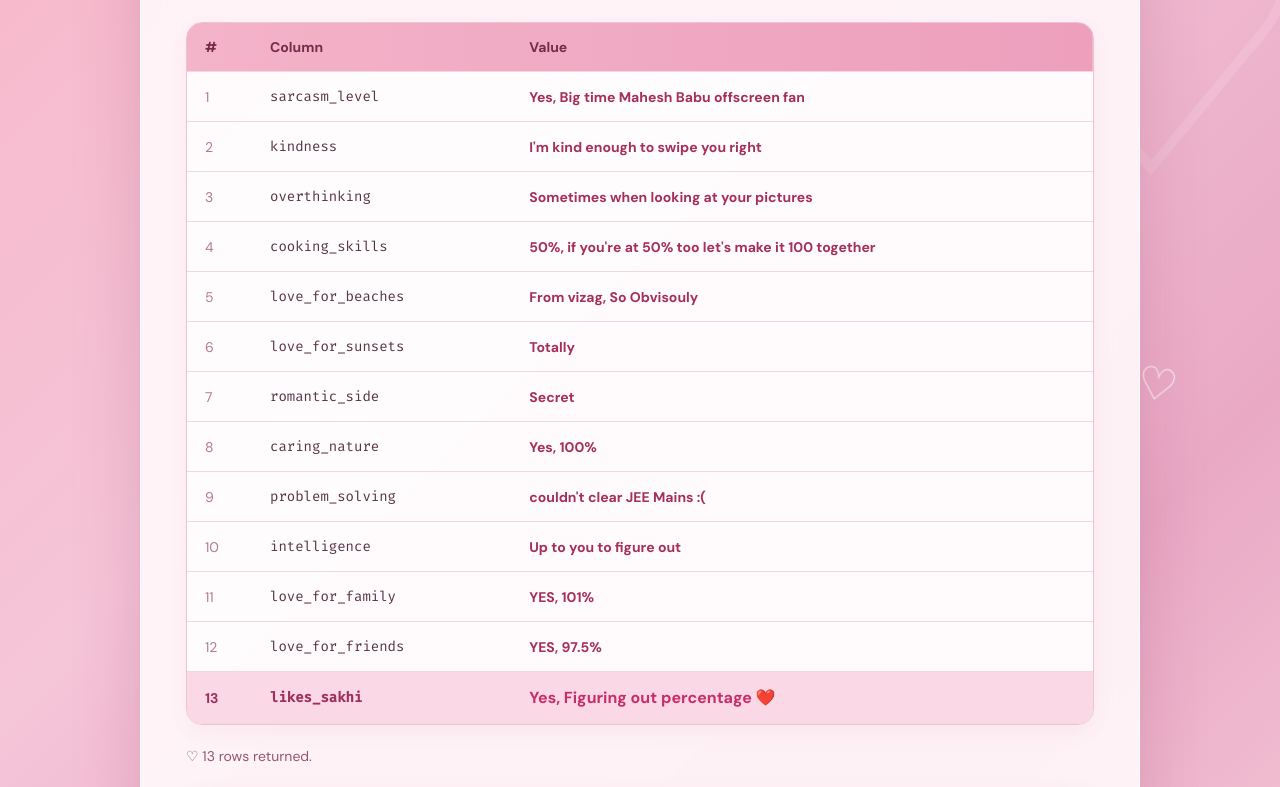
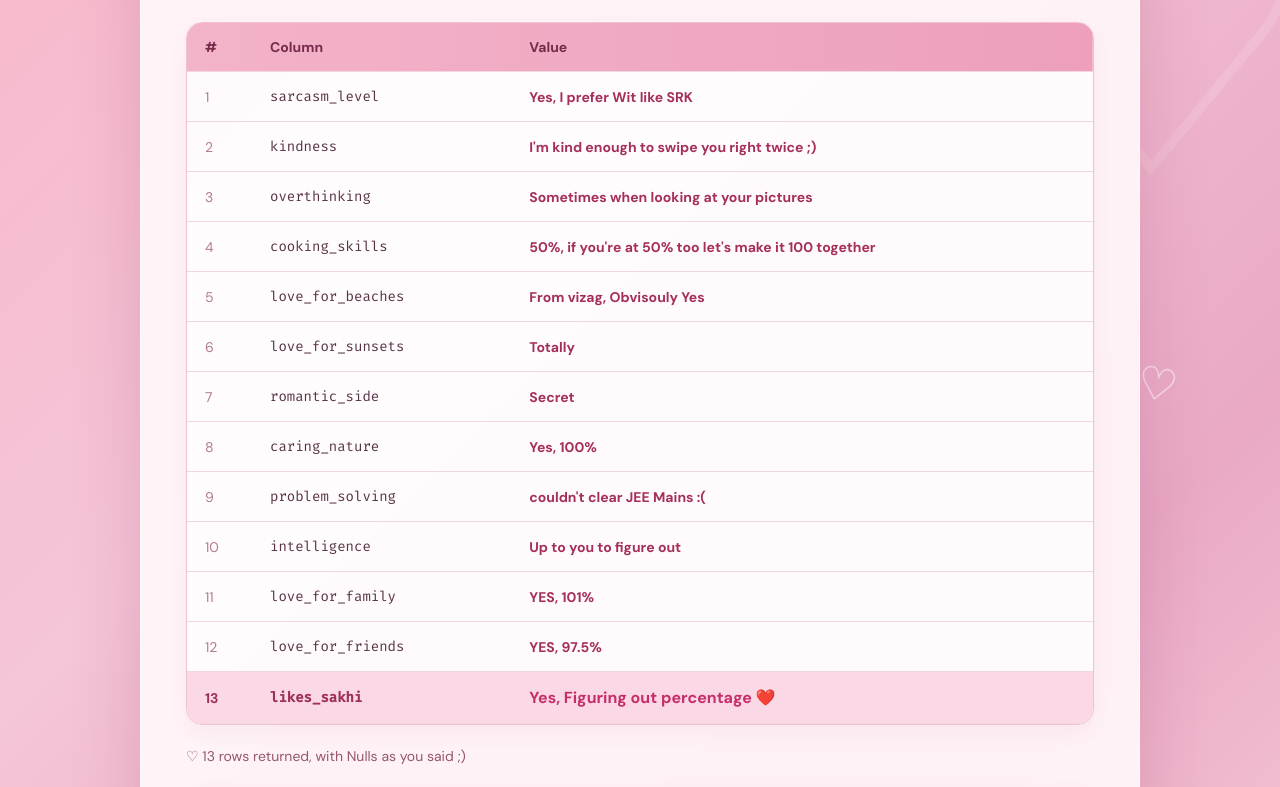
Before and after one commit to akashvarmak/sakhi, a plain HTML site: page result.html in a window 1280 px wide. Shown: the part 242-1029 px from the top of the page. Drawn offline with Linux system fonts and the light colour scheme.

Commit message:
Update result.html

```diff
--- a/result.html
+++ b/result.html
@@ -451,11 +451,11 @@ tbody tr:hover {
 
 const observations = {
 
-    sarcasm_level: "Yes, Big time Mahesh Babu offscreen fan",
-    kindness: "I'm kind enough to swipe you right",
+    sarcasm_level: "Yes, I prefer Wit like SRK",
+    kindness: "I'm kind enough to swipe you right twice ;) ",
     overthinking: "Sometimes when looking at your pictures",
     cooking_skills: "50%, if you're at 50% too let's make it 100 together",
-    love_for_beaches: "From vizag, So Obvisouly",
+    love_for_beaches: "From vizag, Obvisouly Yes",
     love_for_sunsets: "Totally",
     romantic_side: "Secret",
     caring_nature: "Yes, 100%",
@@ -509,7 +509,7 @@ Object.entries(observations).forEach(([column, value], index) => {
 // Display row count
 
 document.getElementById("rowCount").textContent =
-    `♡ ${Object.keys(observations).length} rows returned.`;
+    `♡ ${Object.keys(observations).length} rows returned, with Nulls as you said ;)`;
 
 // Navigate back
 
```
